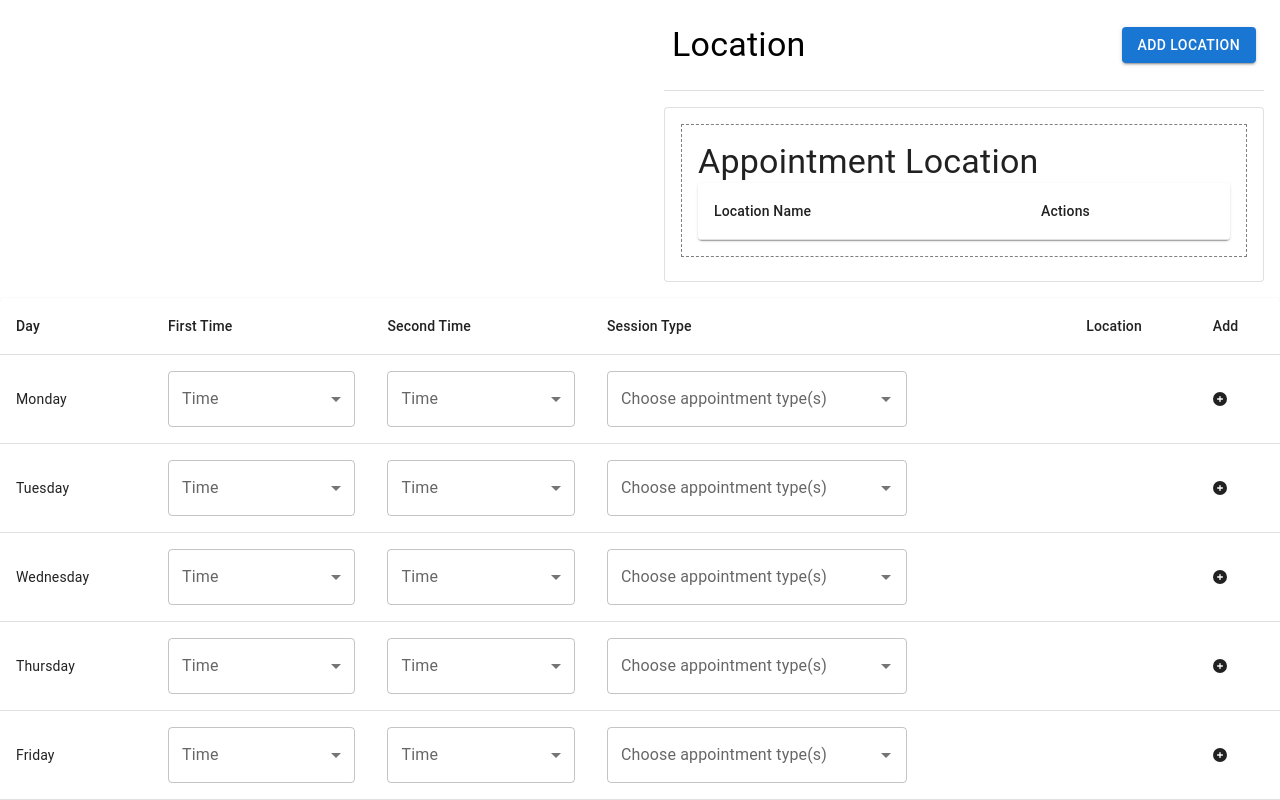
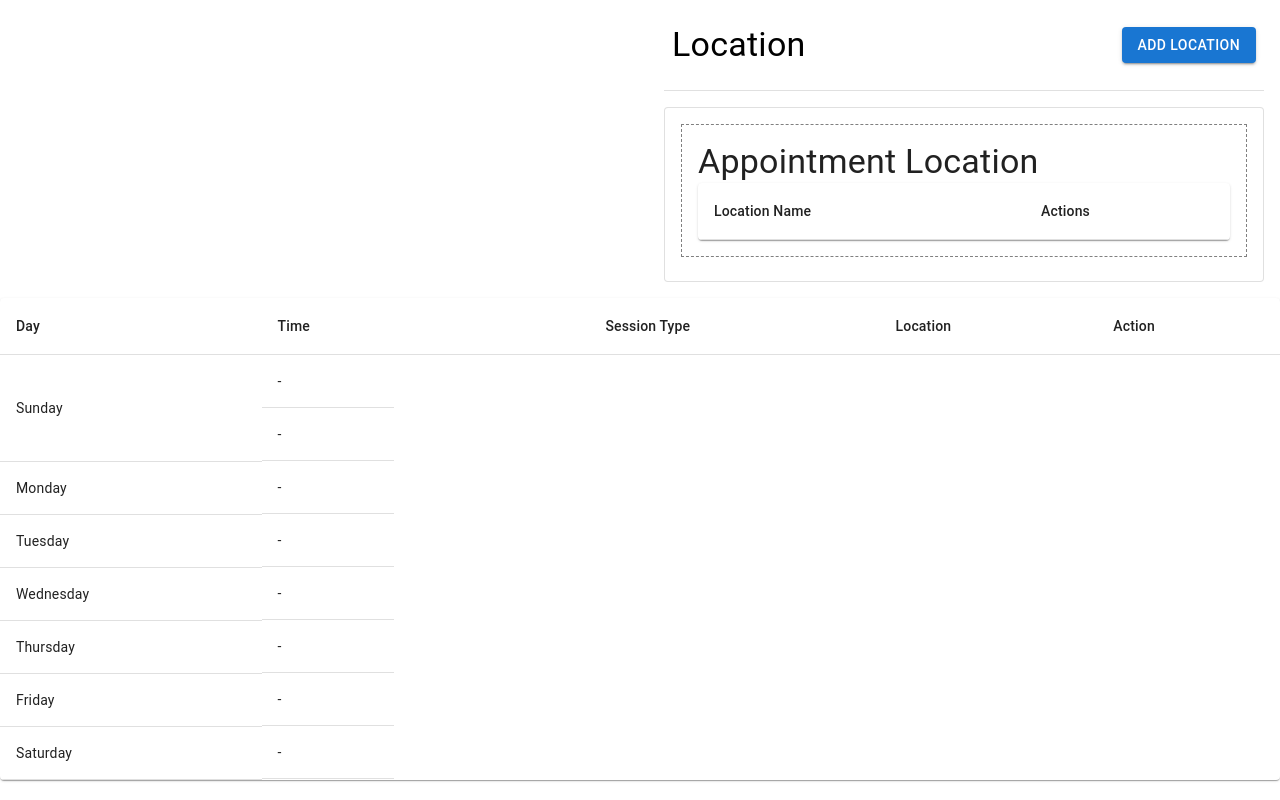
Before and after one commit to Sunidhi-Trigvent/location_module_modify, a React (Create React App) app: page / in a window 1280 px wide. Shown: the top 800 px of the page. Built offline with nearby package versions, Linux system fonts and the light colour scheme.

Commit message:
Modify the code by managing state

```diff
--- a/src/Location.tsx
+++ b/src/Location.tsx
@@ -3,13 +3,107 @@ import BasicModal from "./components/ModalComp";
 import BasicTable from "./components/TableComp"; // Import BasicTable
 import { useState } from "react";
 import OutlinedCard from "./components/CardComp";
-import BasicTableFront from "./components/TableFront";
+import FrontBasicTable from "./components/FrontTableComp";
+
+// import BasicTableFront from "./components/TableFront";
 
 function Location() {
   const [open, setOpen] = useState(false);
   const [inputValue, setInputValue] = useState("");
   const [locationName, setLocationName] = useState<string[]>([]); // Typing locationName as an array of strings
   const [updateIndex, setUpdateIndex] = useState<number | null>(null); // State to store the index of the task being updated
+
+  const [frontTable, setFrontTable] = useState<any>([
+    {
+      day: "Sunday",
+      value: [
+        {
+          id: 1,
+          Time: { startTime: "", endTime: "" },
+          Session: [],
+          Location: "",
+        },
+        {
+          id: 2,
+          Time: { startTime: "", endTime: "" },
+          Session: [],
+          Location: "",
+        },
+      ],
+    },
+
+    {
+      day: "Monday",
+      value: [
+        {
+          id: 2,
+          Time: { startTime: "", endTime: "" },
+          Session: [],
+          Location: "",
+        },
+      ],
+    },
+
+    {
+      day: "Tuesday",
+      value: [
+        {
+          id: 3,
+          Time: { startTime: "", endTime: "" },
+          Session: [],
+          Location: "",
+        },
+      ],
+    },
+
+    {
+      day: "Wednesday",
+      value: [
+        {
+          id: 4,
+          Time: { startTime: "", endTime: "" },
+          Session: [],
+          Location: "",
+        },
+      ],
+    },
+
+    {
+      day: "Thursday",
+      value: [
+        {
+          id: 5,
+          Time: { startTime: "", endTime: "" },
+          Session: [],
+          Location: "",
+        },
+      ],
+    },
+
+    {
+      day: "Friday",
+      value: [
+        {
+          id: 6,
+          Time: { startTime: "", endTime: "" },
+          Session: [],
+          Location: "",
+        },
+      ],
+    },
+
+    {
+      day: "Saturday",
+      value: [
+        {
+          id: 7,
+          Time: { startTime: "", endTime: "" },
+          Session: [],
+          Location: "",
+        },
+      ],
+    },
+  ]);
 
   const handleOpen = () => setOpen(true);
   const handleClose = () => setOpen(false);
@@ -82,7 +176,8 @@ function Location() {
       </Stack>
 
       {/* Pass locationName as a prop to BasicTableFront */}
-      <BasicTableFront locationName={locationName} />
+      {/* <BasicTableFront locationName={locationName} /> */}
+      <FrontBasicTable frontTable={frontTable} />
     </>
   );
 }
--- /dev/null
+++ b/src/components/FrontTableComp.tsx
@@ -0,0 +1,67 @@
+import * as React from "react";
+import Table from "@mui/material/Table";
+import TableBody from "@mui/material/TableBody";
+import TableCell from "@mui/material/TableCell";
+import TableContainer from "@mui/material/TableContainer";
+import TableHead from "@mui/material/TableHead";
+import TableRow from "@mui/material/TableRow";
+import Paper from "@mui/material/Paper";
+
+// Define the prop types
+interface Time {
+  startTime: string;
+  endTime: string;
+}
+
+interface Value {
+  id: number;
+  Time: Time;
+  Session: string[];
+  Location: string;
+}
+
+interface DayTable {
+  day: string;
+  value: Value[];
+}
+
+interface FrontBasicTableProps {
+  frontTable: DayTable[]; // Typing the frontTable prop
+}
+
+export default function FrontBasicTable({ frontTable }: FrontBasicTableProps) {
+  return (
+    <TableContainer component={Paper}>
+      <Table sx={{ minWidth: 650 }} aria-label="simple table">
+        <TableHead>
+          <TableRow>
+            <TableCell>Day</TableCell>
+            <TableCell>Time</TableCell>
+            <TableCell>Session Type</TableCell>
+            <TableCell>Location</TableCell>
+            <TableCell>Action</TableCell>
+          </TableRow>
+        </TableHead>
+        <TableBody>
+          {frontTable.map((dayEntry, i) => (
+            <TableRow key={i}>
+              <TableCell>{dayEntry.day}</TableCell>
+              {dayEntry.value.map((entry) => (
+                <TableRow>
+                  <TableCell>
+                    {entry.Time.startTime} - {entry.Time.endTime}
+                  </TableCell>
+                  <TableCell>{entry.Session}</TableCell>
+                  <TableCell>{entry.Location}</TableCell>
+                  <TableCell>
+                    {/* Actions like Edit/Delete buttons can go here */}
+                  </TableCell>
+                </TableRow>
+              ))}
+            </TableRow>
+          ))}
+        </TableBody>
+      </Table>
+    </TableContainer>
+  );
+}
--- a/src/components/TableFront.tsx
+++ b/src/components/TableFront.tsx
@@ -1,124 +1,126 @@
-import * as React from "react";
-import Table from "@mui/material/Table";
-import TableBody from "@mui/material/TableBody";
-import TableCell from "@mui/material/TableCell";
-import TableContainer from "@mui/material/TableContainer";
-import TableHead from "@mui/material/TableHead";
-import TableRow from "@mui/material/TableRow";
-import Paper from "@mui/material/Paper";
-import BasicSelect from "./SelectComp";
-import AppointmentTypeSelect from "../AutocompleteComp";
-import BasicSelectTwo from "../SelectLocComp";
-import { FontAwesomeIcon } from "@fortawesome/react-fontawesome";
-import { faCirclePlus } from "@fortawesome/free-solid-svg-icons"; // Import the icon
+export {};
 
-const rows = [
-  "Monday",
-  "Tuesday",
-  "Wednesday",
-  "Thursday",
-  "Friday",
-  "Saturday",
-  "Sunday",
-];
+// import * as React from "react";
+// import Table from "@mui/material/Table";
+// import TableBody from "@mui/material/TableBody";
+// import TableCell from "@mui/material/TableCell";
+// import TableContainer from "@mui/material/TableContainer";
+// import TableHead from "@mui/material/TableHead";
+// import TableRow from "@mui/material/TableRow";
+// import Paper from "@mui/material/Paper";
+// import BasicSelect from "./SelectComp";
+// import AppointmentTypeSelect from "../AutocompleteComp";
+// import BasicSelectTwo from "../SelectLocComp";
+// import { FontAwesomeIcon } from "@fortawesome/react-fontawesome";
+// import { faCirclePlus } from "@fortawesome/free-solid-svg-icons"; // Import the icon
 
-interface BasicTableFrontProps {
-  locationName: string[]; // Accept locationName as a prop
-}
+// const rows = [
+//   "Monday",
+//   "Tuesday",
+//   "Wednesday",
+//   "Thursday",
+//   "Friday",
+//   "Saturday",
+//   "Sunday",
+// ];
 
-export default function BasicTableFront({
-  locationName,
-}: BasicTableFrontProps) {
-  const [selectedTimes, setSelectedTimes] = React.useState(
-    rows.map(() => ({ firstTime: "", secondTime: "" }))
-  );
+// interface BasicTableFrontProps {
+//   locationName: string[]; // Accept locationName as a prop
+// }
 
-  // Track appointment types for each row
-  const [appointmentTypes, setAppointmentTypes] = React.useState<string[][]>(
-    rows.map(() => [])
-  );
+// export default function BasicTableFront({
+//   locationName,
+// }: BasicTableFrontProps) {
+//   const [selectedTimes, setSelectedTimes] = React.useState(
+//     rows.map(() => ({ firstTime: "", secondTime: "" }))
+//   );
 
-  const handleFirstTimeChange = (index: number, time: string) => {
-    const updatedTimes = [...selectedTimes];
-    updatedTimes[index].firstTime = time;
-    updatedTimes[index].secondTime = ""; // Reset second select when first changes
-    setSelectedTimes(updatedTimes);
-  };
+//   // Track appointment types for each row
+//   const [appointmentTypes, setAppointmentTypes] = React.useState<string[][]>(
+//     rows.map(() => [])
+//   );
 
-  const handleSecondTimeChange = (index: number, time: string) => {
-    const updatedTimes = [...selectedTimes];
-    updatedTimes[index].secondTime = time;
-    setSelectedTimes(updatedTimes);
-  };
+//   const handleFirstTimeChange = (index: number, time: string) => {
+//     const updatedTimes = [...selectedTimes];
+//     updatedTimes[index].firstTime = time;
+//     updatedTimes[index].secondTime = ""; // Reset second select when first changes
+//     setSelectedTimes(updatedTimes);
+//   };
 
-  const handleAppointmentTypeSelect = (index: number, types: string[]) => {
-    const updatedTypes = [...appointmentTypes];
-    updatedTypes[index] = types; // Update the appointment types for the specific row
-    setAppointmentTypes(updatedTypes);
-  };
+//   const handleSecondTimeChange = (index: number, time: string) => {
+//     const updatedTimes = [...selectedTimes];
+//     updatedTimes[index].secondTime = time;
+//     setSelectedTimes(updatedTimes);
+//   };
 
-  const repeatRow = () => {};
+//   const handleAppointmentTypeSelect = (index: number, types: string[]) => {
+//     const updatedTypes = [...appointmentTypes];
+//     updatedTypes[index] = types; // Update the appointment types for the specific row
+//     setAppointmentTypes(updatedTypes);
+//   };
 
-  return (
-    <TableContainer component={Paper}>
-      <Table sx={{ minWidth: 650 }} aria-label="simple table">
-        <TableHead>
-          <TableRow>
-            <TableCell>Day</TableCell>
-            <TableCell>First Time</TableCell>
-            <TableCell>Second Time</TableCell>
-            <TableCell>Session Type</TableCell>
-            <TableCell>Location</TableCell>
-            <TableCell>Add</TableCell>
-          </TableRow>
-        </TableHead>
-        <TableBody>
-          {rows.map((name, index) => (
-            <TableRow
-              key={index}
-              sx={{ "&:last-child td, &:last-child th": { border: 0 } }}
-            >
-              <TableCell component="th" scope="row">
-                {name}
-              </TableCell>
+//   const repeatRow = () => {};
 
-              <TableCell component="th" scope="row">
-                <BasicSelect
-                  onChange={(value) => handleFirstTimeChange(index, value)}
-                />
-              </TableCell>
+//   return (
+//     <TableContainer component={Paper}>
+//       <Table sx={{ minWidth: 650 }} aria-label="simple table">
+//         <TableHead>
+//           <TableRow>
+//             <TableCell>Day</TableCell>
+//             <TableCell>First Time</TableCell>
+//             <TableCell>Second Time</TableCell>
+//             <TableCell>Session Type</TableCell>
+//             <TableCell>Location</TableCell>
+//             <TableCell>Add</TableCell>
+//           </TableRow>
+//         </TableHead>
+//         <TableBody>
+//           {rows.map((name, index) => (
+//             <TableRow
+//               key={index}
+//               sx={{ "&:last-child td, &:last-child th": { border: 0 } }}
+//             >
+//               <TableCell component="th" scope="row">
+//                 {name}
+//               </TableCell>
 
-              <TableCell component="th" scope="row">
-                <BasicSelect
-                  startTime={selectedTimes[index].firstTime}
-                  onChange={(value) => handleSecondTimeChange(index, value)}
-                />
-              </TableCell>
+//               <TableCell component="th" scope="row">
+//                 <BasicSelect
+//                   onChange={(value) => handleFirstTimeChange(index, value)}
+//                 />
+//               </TableCell>
 
-              <TableCell component="th" scope="row">
-                {/* Pass the row-specific handler for appointment type selection */}
-                <AppointmentTypeSelect
-                  onSelect={(types) =>
-                    handleAppointmentTypeSelect(index, types)
-                  }
-                />
-              </TableCell>
+//               <TableCell component="th" scope="row">
+//                 <BasicSelect
+//                   startTime={selectedTimes[index].firstTime}
+//                   onChange={(value) => handleSecondTimeChange(index, value)}
+//                 />
+//               </TableCell>
 
-              <TableCell component="th" scope="row">
-                {/* Conditionally render BasicSelectTwo based on the selected appointment type */}
-                {appointmentTypes[index].includes("Inperson") && (
-                  <BasicSelectTwo locationOptions={locationName} />
-                )}
-              </TableCell>
+//               <TableCell component="th" scope="row">
+//                 {/* Pass the row-specific handler for appointment type selection */}
+//                 <AppointmentTypeSelect
+//                   onSelect={(types) =>
+//                     handleAppointmentTypeSelect(index, types)
+//                   }
+//                 />
+//               </TableCell>
 
-              <TableCell component="th" scope="row">
-                {/* Use the imported faCirclePlus icon */}
-                <FontAwesomeIcon icon={faCirclePlus} onClick={repeatRow} />
-              </TableCell>
-            </TableRow>
-          ))}
-        </TableBody>
-      </Table>
-    </TableContainer>
-  );
-}
+//               <TableCell component="th" scope="row">
+//                 {/* Conditionally render BasicSelectTwo based on the selected appointment type */}
+//                 {appointmentTypes[index].includes("Inperson") && (
+//                   <BasicSelectTwo locationOptions={locationName} />
+//                 )}
+//               </TableCell>
+
+//               <TableCell component="th" scope="row">
+//                 {/* Use the imported faCirclePlus icon */}
+//                 <FontAwesomeIcon icon={faCirclePlus} onClick={repeatRow} />
+//               </TableCell>
+//             </TableRow>
+//           ))}
+//         </TableBody>
+//       </Table>
+//     </TableContainer>
+//   );
+// }
```
